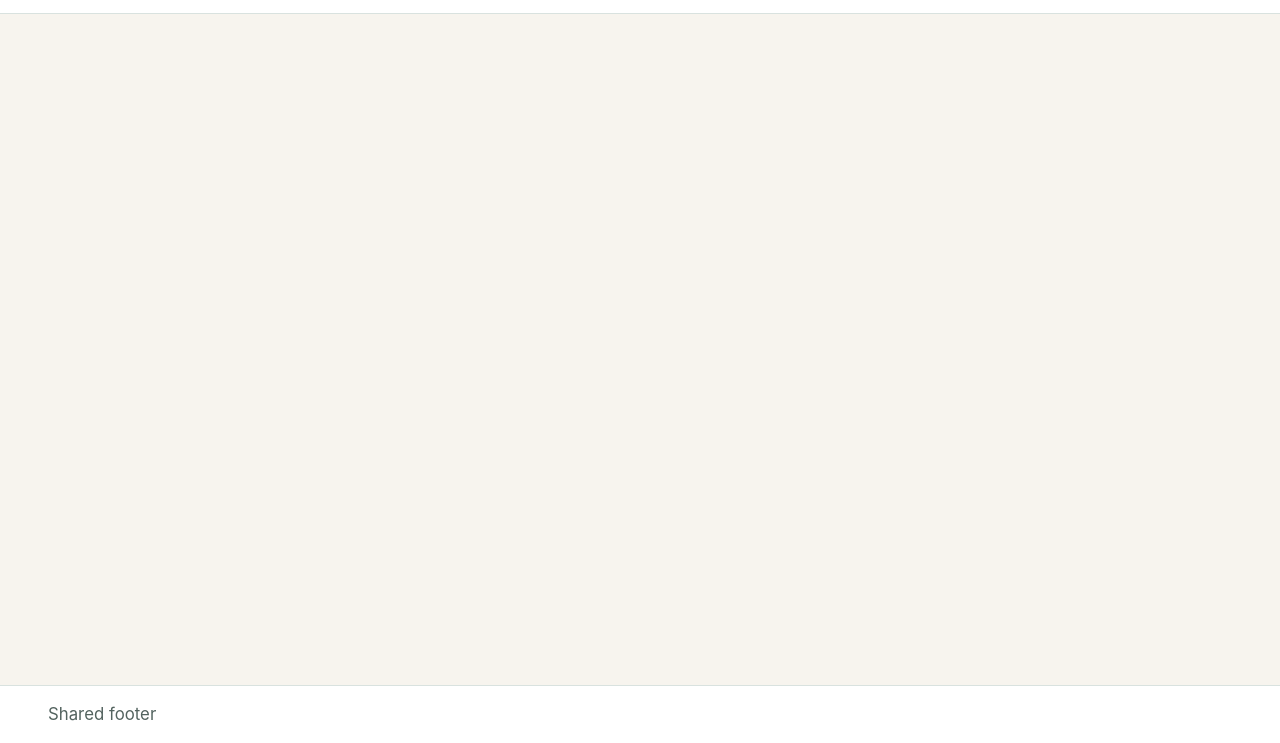
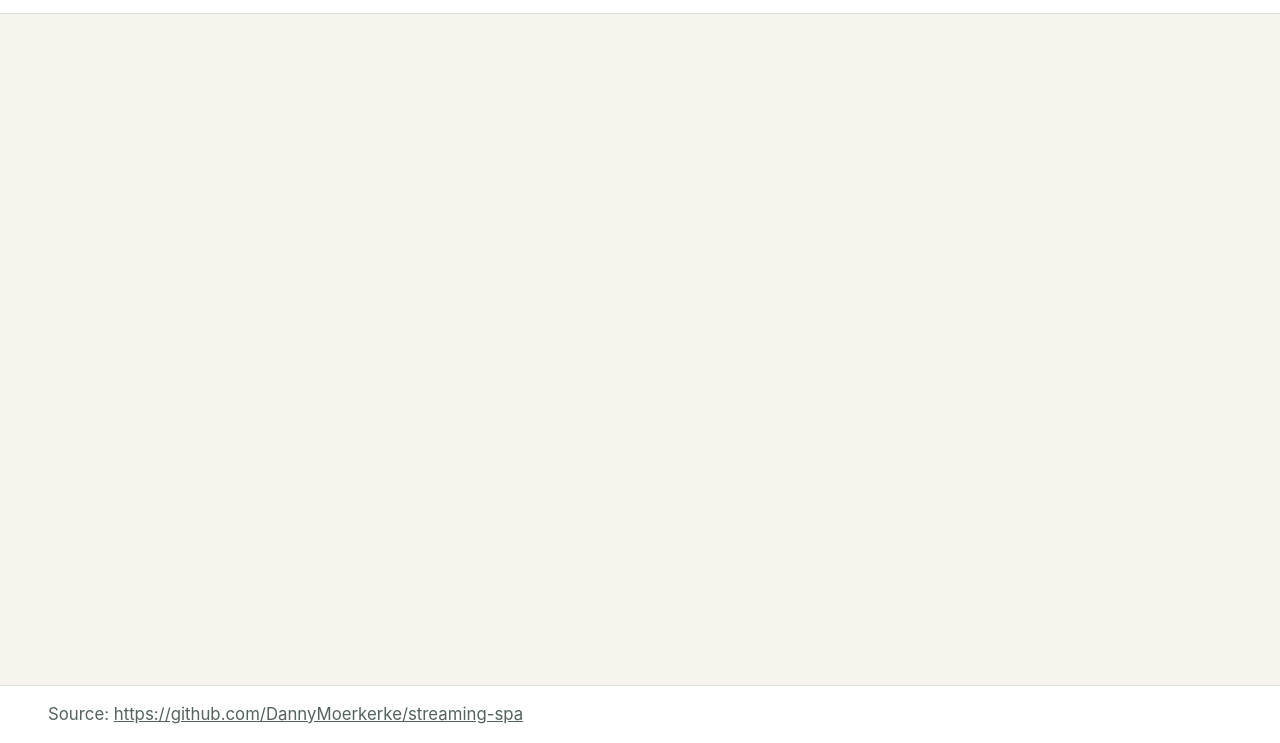
Before and after one commit to DannyMoerkerke/streaming-spa, a website: page index.html in a window 1280 px wide. Shown: the part 57-800 px from the top of the page. Drawn offline with Linux system fonts and the light colour scheme.

Commit message:
- added link to source code

```diff
--- a/index.html
+++ b/index.html
@@ -24,7 +24,7 @@
     </main>
 
     <footer class="site-footer">
-      <p>Shared footer</p>
+      <p>Source: <a href="https://github.com/DannyMoerkerke/streaming-spa">https://github.com/DannyMoerkerke/streaming-spa</a></p>
     </footer>
 
     <script src="app.js"></script>
```
